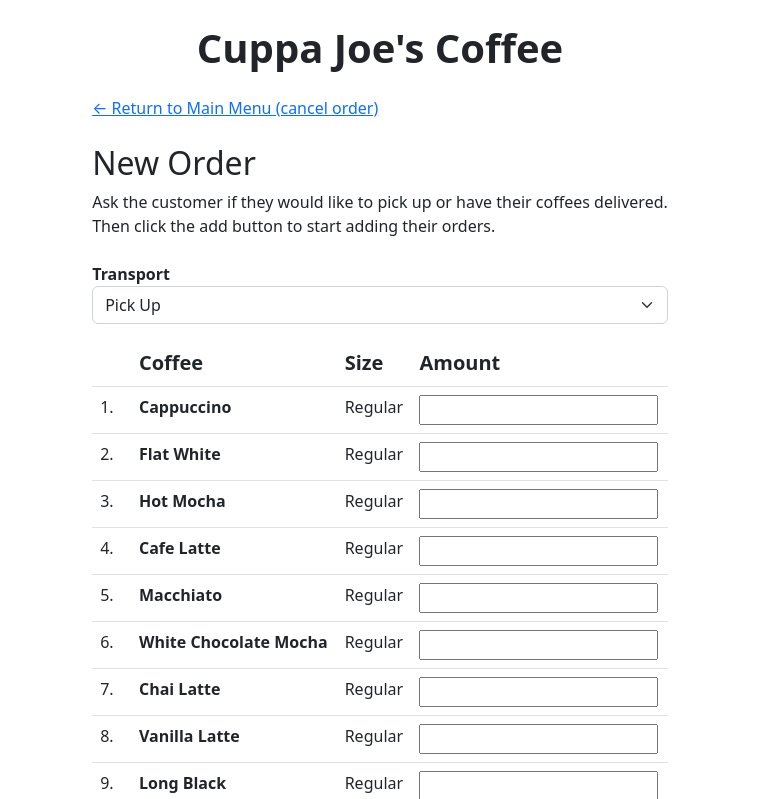
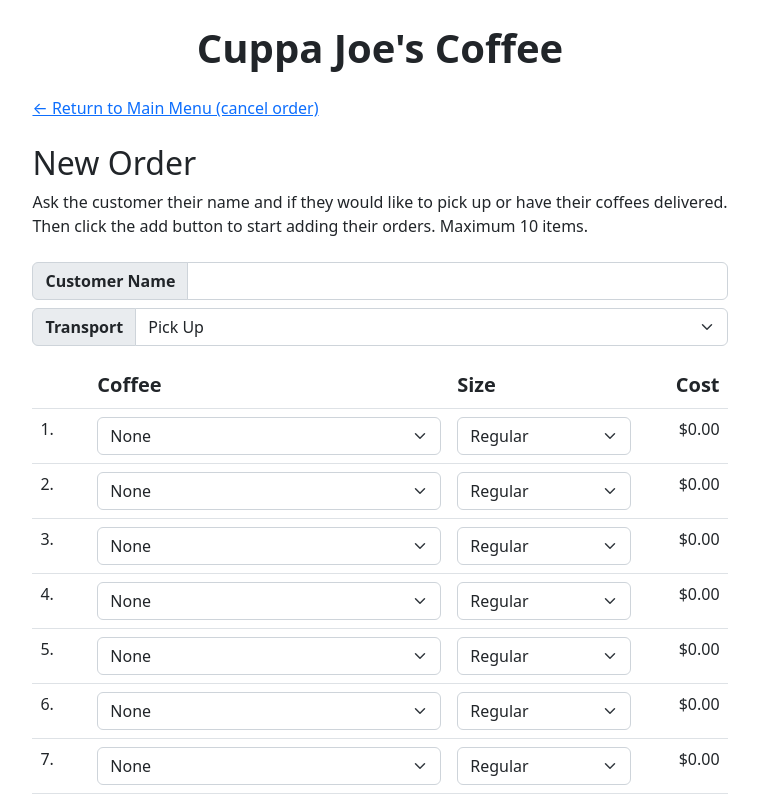
Before and after one commit to LeoDoesThings/L2NCEA-Program, a plain HTML site: page index.html in a window 1280 px wide. Both pictures are taken after a click on the button "New Order". Shown: the top 799 px of the page, without its empty margins (260-1019 px from the left). Drawn offline with nearby package versions, Linux system fonts and the light colour scheme.

Commit message:
Add ability to change coffee type and cost
- Form uses a dropdown to select coffee type and size
- Form is able to update cost if size is changed

```diff
--- a/index.html
+++ b/index.html
@@ -39,16 +39,25 @@
       <div class="my-4">
         <h2>New Order</h2>
         <p>
-          Ask the customer if they would like to pick up or have their coffees
-          delivered.<br />Then click the add button to start adding their
-          orders.
+          Ask the customer their name and if they would like to pick up or have
+          their coffees delivered.<br />Then click the add button to start
+          adding their orders. Maximum 10 items.
         </p>
       </div>
       <!-- Order form -->
       <form class="my-4" action="javascript:void(0);" id="orderForm">
+        <!-- Customer Name -->
+        <div class="input-group mb-2">
+          <span class="fw-bold input-group-text" for="transportDropdown"
+            >Customer Name</span
+          >
+          <input type="text" class="form-control" />
+        </div>
         <!-- Transport type -->
-        <div class="mb-3">
-          <label class="fw-bold" for="transportDropdown">Transport</label>
+        <div class="input-group mb-3">
+          <span class="fw-bold input-group-text" for="transportDropdown"
+            >Transport</span
+          >
           <select
             class="form-select"
             name="transportDropdown"
@@ -65,7 +74,7 @@
               <th scope="col"></th>
               <th scope="col">Coffee</th>
               <th scope="col">Size</th>
-              <th scope="col">Amount</th>
+              <th scope="col" class="text-end">Cost</th>
             </tr>
           </thead>
           <tbody id="orderBody"></tbody>
--- a/script.js
+++ b/script.js
@@ -1,4 +1,4 @@
-const COFFEES = [
+const COFFEE = [
   "Cappuccino",
   "Flat White",
   "Hot Mocha",
@@ -17,7 +17,16 @@ const costMedium = costRegular + 1;
 const costLarge = costRegular + 2;
 const costShipping = 5;
 
-let coffeeRows = "";
+let orders = {};
+let orderRows = "";
+let coffeeOptions = "";
+COFFEE.forEach((name) => generateCoffeeOption(name));
+
+// Number formatter for converting to dollars in the US format
+var currency = new Intl.NumberFormat("en-US", {
+  style: "currency",
+  currency: "USD",
+});
 
 orderForm.addEventListener("submit", function (e) {
   e.preventDefault();
@@ -26,19 +35,56 @@ orderForm.addEventListener("submit", function (e) {
 
 function newOrder() {
   let orderBody = document.getElementById("orderBody");
-  coffeeRows = "";
-  COFFEES.forEach(createCoffeeRow);
-  orderBody.innerHTML = coffeeRows;
+  orderRows = "";
+  for (let i = 0; i < 10; i++) {
+    createCoffeeRow(COFFEE[i], i);
+  }
+  orderBody.innerHTML = orderRows;
   showPage(orderMenu);
 }
 
 function createCoffeeRow(name, index) {
-  coffeeRows += `<tr>
+  orderRows += `<tr>
       <th scope="row" class="fw-normal">${index + 1}.</th>
-      <td><b>${name}</b></td>
-      <td>Regular</td>
-      <td><input type="number" name="c${index}" id="input-${index}" /></td>
+      <td>
+        <select
+          class="form-select"
+          name="coffeeDropdown"
+          id="coffeeDropdown${index}"
+        >
+          <option selected>None</option>
+          ${coffeeOptions}
+        </select>
+      </td>
+      <td>
+        <select
+          onchange="updateCost(${index})"
+          class="form-select"
+          name="sizeDropdown"
+          id="sizeDropdown${index}"
+        >
+          <option value="${costRegular}">Regular</option>
+          <option value="${costMedium}">Medium</option>
+          <option value="${costLarge}">Large</option>
+        </select>
+      </td>
+      <td class="text-end" id="cost${index}">
+        ${currency.format(0)}
+      </td>
     </tr>`;
+}
+
+function generateCoffeeOption(name) {
+  // .replace(/\s+/g, "") will remove all whitespaces in the string
+  coffeeOptions += `<option value="${name.replace(/\s+/g, "")}">${name}
+                    </option>`;
+}
+
+function updateCost(index) {
+  let costElement = document.getElementById(`cost${index}`);
+  // Use parseFloat to convert string to number and round to 2dp
+  let cost = document.getElementById(`sizeDropdown${index}`).value;
+  costElement.innerHTML = `${currency.format(cost)}`;
 }
 
 function checkEmpty(userInput) {
```
